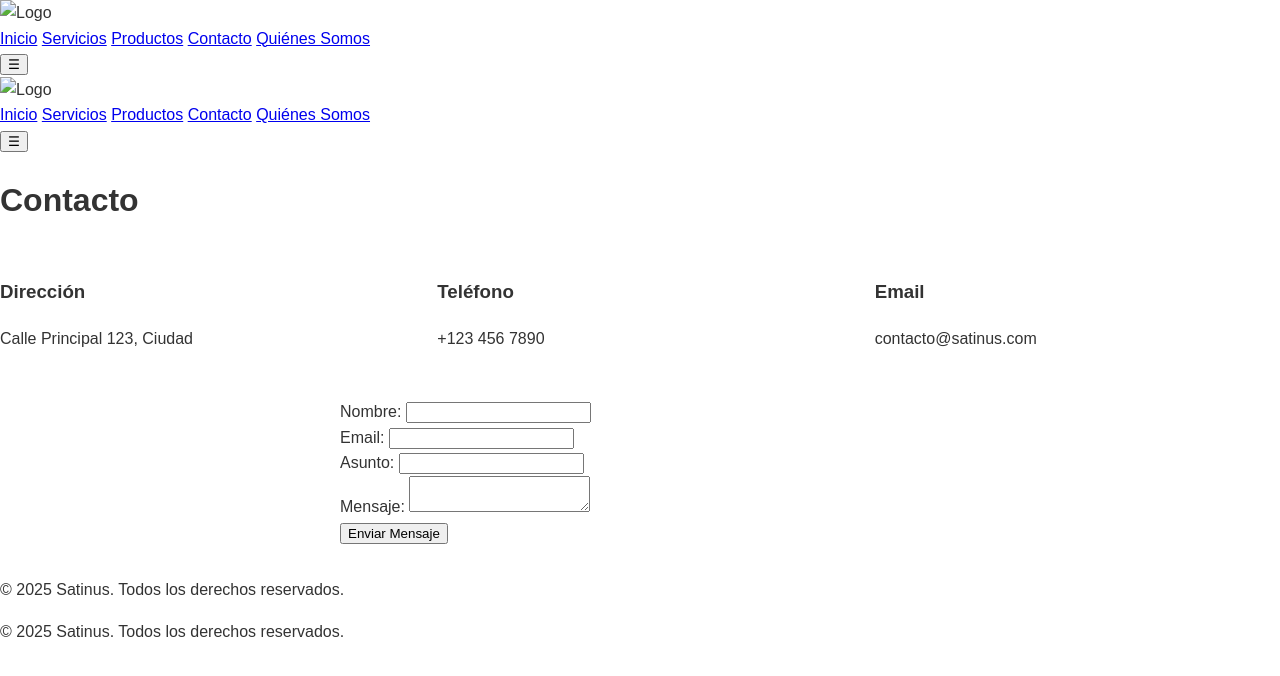
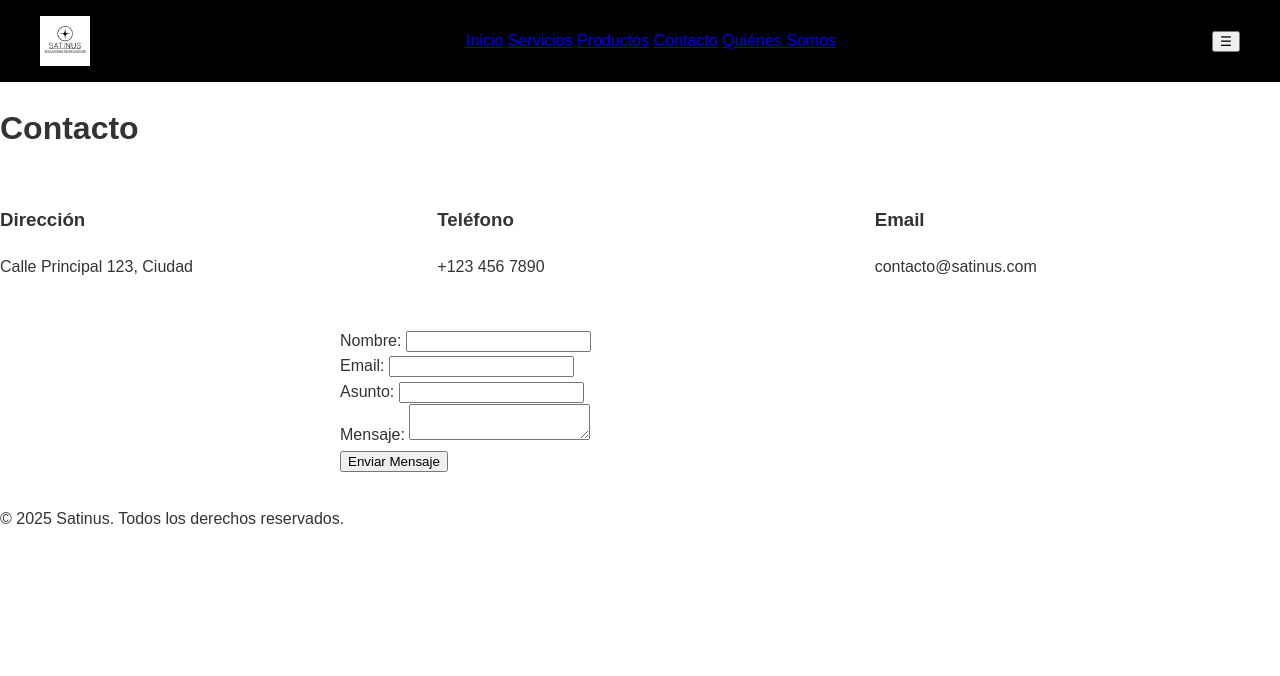
Before and after one commit to Satinus/satinus, a plain HTML site: page pages/contacto.html in a window 1280 px wide. Drawn offline with Linux system fonts and the light colour scheme.

Commit message:
Fix: includes y estilos

```diff
--- a/assets/css/styles.css
+++ b/assets/css/styles.css
@@ -1,3 +1,27 @@
+/* Estilos específicos para el logo */
+.floating-header .logo {
+    height: 50px; /* Ajusta este valor */
+    width: auto; /* Evita que se estire */
+    max-width: 100%;
+}
+
+/* Reset para elementos cargados dinámicamente */
+.floating-header {
+    position: relative;
+    z-index: 1000;
+    background: #000;
+    color: white;
+}
+
+.header-content {
+    display: flex;
+    justify-content: space-between;
+    align-items: center;
+    max-width: 1200px;
+    margin: 0 auto;
+    padding: 1rem;
+}
+
 /* ===== ESTILOS GENERALES ===== */
 body {
     font-family: Arial, sans-serif;
--- a/assets/js/load-components.js
+++ b/assets/js/load-components.js
@@ -1,17 +1,31 @@
-// Carga dinámica de componentes
-document.addEventListener('DOMContentLoaded', () => {
-    // Carga header
-    fetch('../includes/header.html')
-        .then(response => response.text())
-        .then(data => {
-            document.querySelector('body').insertAdjacentHTML('afterbegin', data);
-            initMenu(); // Si necesitas ejecutar funciones del menú
+// assets/js/load-components.js
+const loadComponent = async (path, targetSelector, position = 'beforeend') => {
+    try {
+        const response = await fetch(path);
+        if (!response.ok) throw new Error(`Error ${response.status}`);
+        const html = await response.text();
+
+        // Crea un contenedor temporal para procesar el HTML
+        const temp = document.createElement('div');
+        temp.innerHTML = html;
+
+        // Corrige rutas relativas en el contenido cargado
+        temp.querySelectorAll('img[src^="assets/"], a[href^="assets/"]').forEach(el => {
+            if (el.src) el.src = '/' + el.src;
+            if (el.href) el.href = '/' + el.href;
         });
 
-    // Carga footer
-    fetch('../includes/footer.html')
-        .then(response => response.text())
-        .then(data => {
-            document.querySelector('body').insertAdjacentHTML('beforeend', data);
-        });
+        document.querySelector(targetSelector).insertAdjacentHTML(position, temp.innerHTML);
+        console.log(`Componente ${path} cargado`);
+    } catch (error) {
+        console.error(`Error cargando ${path}:`, error);
+    }
+};
+
+document.addEventListener('DOMContentLoaded', () => {
+    // Carga header al inicio del body
+    loadComponent('/includes/header.html', 'body', 'afterbegin');
+
+    // Carga footer al final del body
+    loadComponent('/includes/footer.html', 'body', 'beforeend');
 });
--- a/includes/header.html
+++ b/includes/header.html
@@ -1,13 +1,13 @@
 <!-- includes/header.html -->
 <header class="floating-header">
     <div class="header-content">
-        <img src="assets/img/logo.png" alt="Logo" class="logo">
+        <img src="/assets/img/logo.png" alt="Logo" class="logo">
         <nav class="main-nav">
-            <a href="../index.html">Inicio</a>
-            <a href="pages/servicios.html">Servicios</a>
-            <a href="pages/productos.html">Productos</a>
-            <a href="pages/contacto.html">Contacto</a>
-            <a href="pages/quienes-somos.html">Quiénes Somos</a>
+            <a href="/index.html">Inicio</a>
+            <a href="/pages/servicios.html">Servicios</a>
+            <a href="/pages/productos.html">Productos</a>
+            <a href="/pages/contacto.html">Contacto</a>
+            <a href="/pages/quienes-somos.html">Quiénes Somos</a>
         </nav>
         <button class="menu-toggle" aria-label="Menú móvil">☰</button>
     </div>
--- a/index.html
+++ b/index.html
@@ -1,21 +1,24 @@
 <!DOCTYPE html>
 <html lang="es">
 <head>
-    <!-- Metadatos existentes... -->
+    <meta name="theme-color" content="#000000">
+    <meta property="og:title" content="Satinus">
+    <meta property="og:image" content="/assets/img/logo-social.jpg">
+    <meta charset="UTF-8">
+    <meta name="viewport" content="width=device-width, initial-scale=1.0">
     <title>Satinus</title>
-    <link rel="stylesheet" href="assets/css/styles.css">
-    <script defer src="../assets/js/load-components.js"></script>
+    <link rel="stylesheet" href="/assets/css/styles.css">
+    <link rel="icon" href="/assets/img/favicon.ico">
+    <script defer src="/assets/js/load-components.js"></script>
 </head>
 <body>
-
+    <!-- Header y footer se insertarán automáticamente -->
 
     <main>
         <h1>Bienvenido a Satinus</h1>
         <p>Soluciones innovadoras para tu negocio.</p>
     </main>
 
-
-
-    <script src="assets/js/main.js"></script>
+    <script src="/assets/js/main.js"></script>
 </body>
 </html>
```
